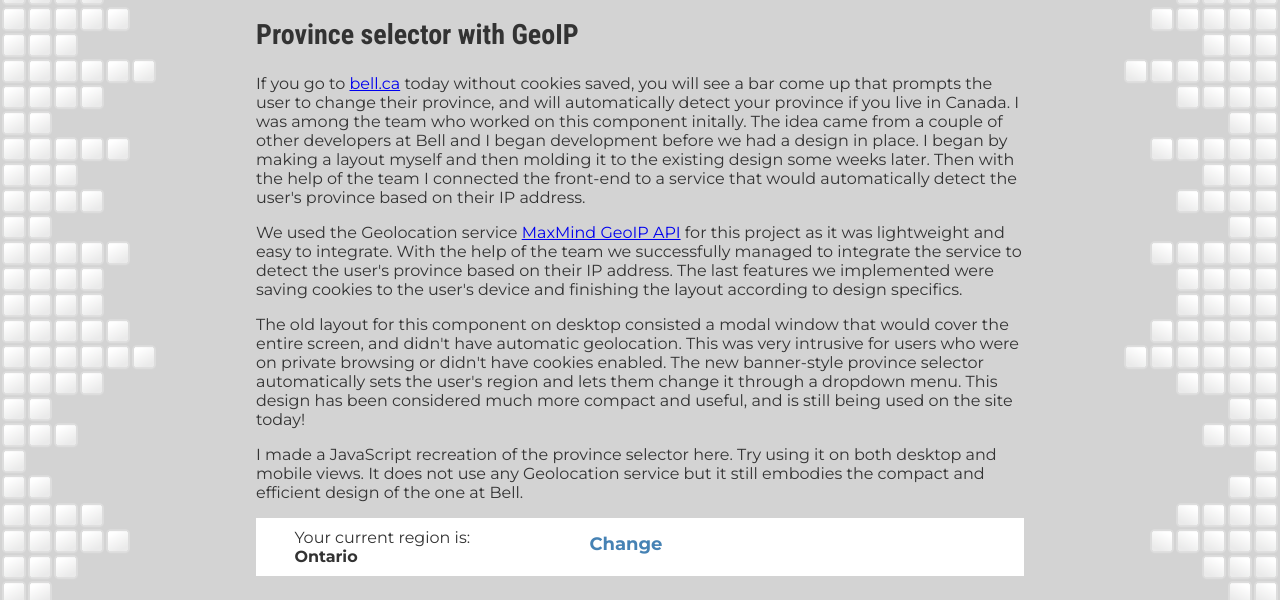
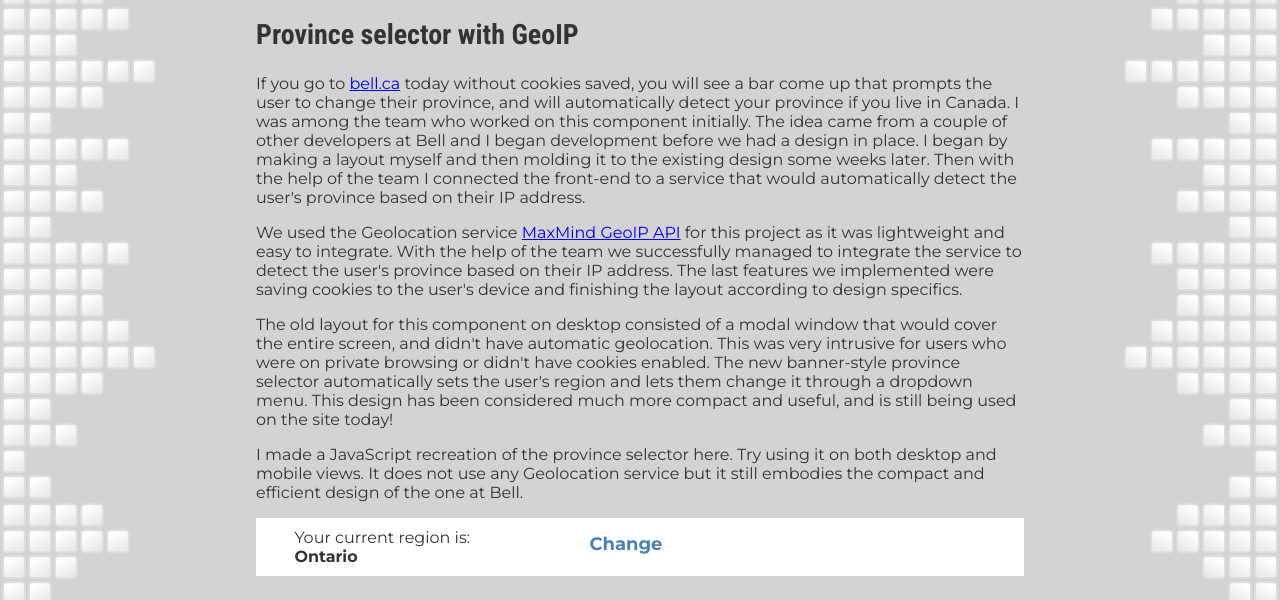
Before and after one commit to aa70/aa70.github.io, a plain HTML site: page about.html in a window 1280 px wide. Shown: the part 198-798 px from the top of the page. Drawn offline with Linux system fonts and the light colour scheme.

Commit message:
fixed typos

```diff
--- a/about.html
+++ b/about.html
@@ -67,9 +67,9 @@
           <h1 class="h1-animate" id="about">Case studies</h1>
 
           <h2 class="about-heading h2-animate" id="province-selector">Province selector with GeoIP</h2>
-          <p class="body-text p-animate">If you go to <a href="https://www.bell.ca/">bell.ca</a> today without cookies saved, you will see a bar come up that prompts the user to change their province, and will automatically detect your province if you live in Canada. I was among the team who worked on this component initally. The idea came from a couple of other developers at Bell and I began development before we had a design in place. I began by making a layout myself and then molding it to the existing design some weeks later. Then with the help of the team I connected the front-end to a service that would automatically detect the user's province based on their IP address.</p>
+          <p class="body-text p-animate">If you go to <a href="https://www.bell.ca/">bell.ca</a> today without cookies saved, you will see a bar come up that prompts the user to change their province, and will automatically detect your province if you live in Canada. I was among the team who worked on this component initially. The idea came from a couple of other developers at Bell and I began development before we had a design in place. I began by making a layout myself and then molding it to the existing design some weeks later. Then with the help of the team I connected the front-end to a service that would automatically detect the user's province based on their IP address.</p>
           <p class="body-text p-animate">We used the Geolocation service <a href="https://www.maxmind.com/en/home">MaxMind GeoIP API</a> for this project as it was lightweight and easy to integrate. With the help of the team we successfully managed to integrate the service to detect the user's province based on their IP address. The last features we implemented were saving cookies to the user's device and finishing the layout according to design specifics.</p>
-          <p class="body-text p-animate">The old layout for this component on desktop consisted a modal window that would cover the entire screen, and didn't have automatic geolocation. This was very intrusive for users who were on private browsing or didn't have cookies enabled. The new banner-style province selector automatically sets the user's region and lets them change it through a dropdown menu. This design has been considered much more compact and useful, and is still being used on the site today!</p>
+          <p class="body-text p-animate">The old layout for this component on desktop consisted of a modal window that would cover the entire screen, and didn't have automatic geolocation. This was very intrusive for users who were on private browsing or didn't have cookies enabled. The new banner-style province selector automatically sets the user's region and lets them change it through a dropdown menu. This design has been considered much more compact and useful, and is still being used on the site today!</p>
           <p class="body-text p-animate">I made a JavaScript recreation of the province selector here. Try using it on both desktop and mobile views. It does not use any Geolocation service but it still embodies the compact and efficient design of the one at Bell.</p>
 
           <div class="province">
```
